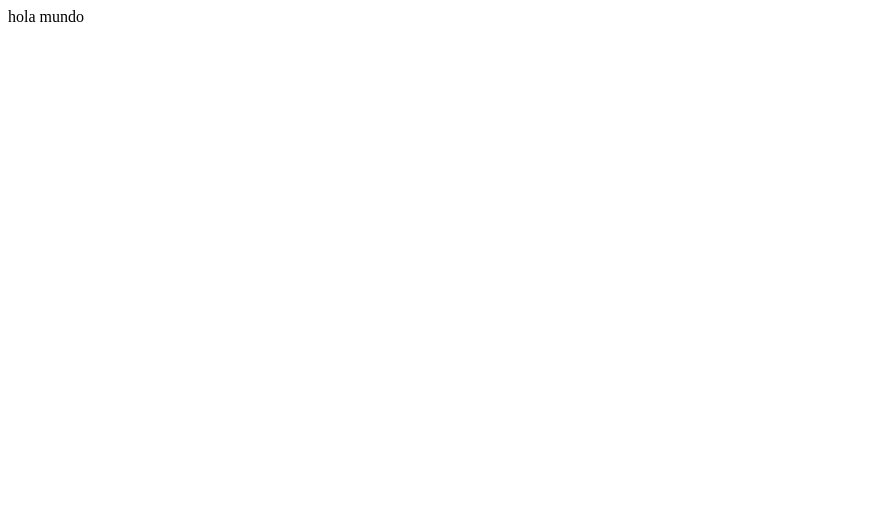
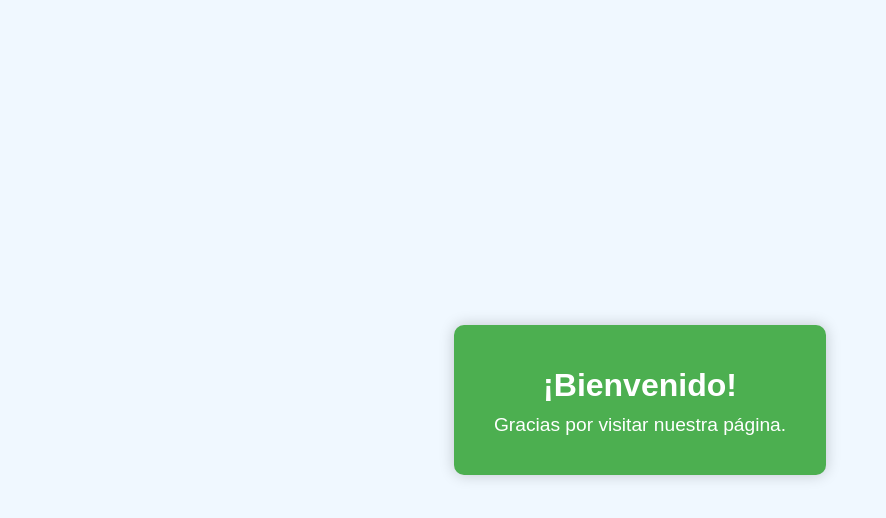
Before and after one commit to santinodarruspe/Darru, a plain HTML site: page index.html in a window 1280 px wide. Shown: the whole page, without its empty margins (0-886 px from the left). Drawn offline with Linux system fonts and the light colour scheme.

Commit message:
Update index.html

```diff
--- a/index.html
+++ b/index.html
@@ -1 +1,39 @@
-hola mundo
+<!DOCTYPE html>
+<html lang="es">
+<head>
+    <meta charset="UTF-8">
+    <title>Página de Bienvenida</title>
+    <style>
+        body {
+            font-family: Arial, sans-serif;
+            background-color: #f0f8ff;
+            display: flex;
+            justify-content: center;
+            align-items: center;
+            height: 100vh;
+            margin: 0;
+        }
+        .welcome-container {
+            text-align: center;
+            padding: 20px 40px;
+            background-color: #4caf50;
+            color: white;
+            border-radius: 10px;
+            box-shadow: 0 0 15px rgba(0,0,0,0.2);
+        }
+        h1 {
+            margin-bottom: 10px;
+        }
+        p {
+            font-size: 1.2em;
+            margin-top: 0;
+        }
+    </style>
+</head>
+<body>
+    <div class="welcome-container">
+        <h1>¡Bienvenido!</h1>
+        <p>Gracias por visitar nuestra página.</p>
+    </div>
+</body>
+</html>
```
